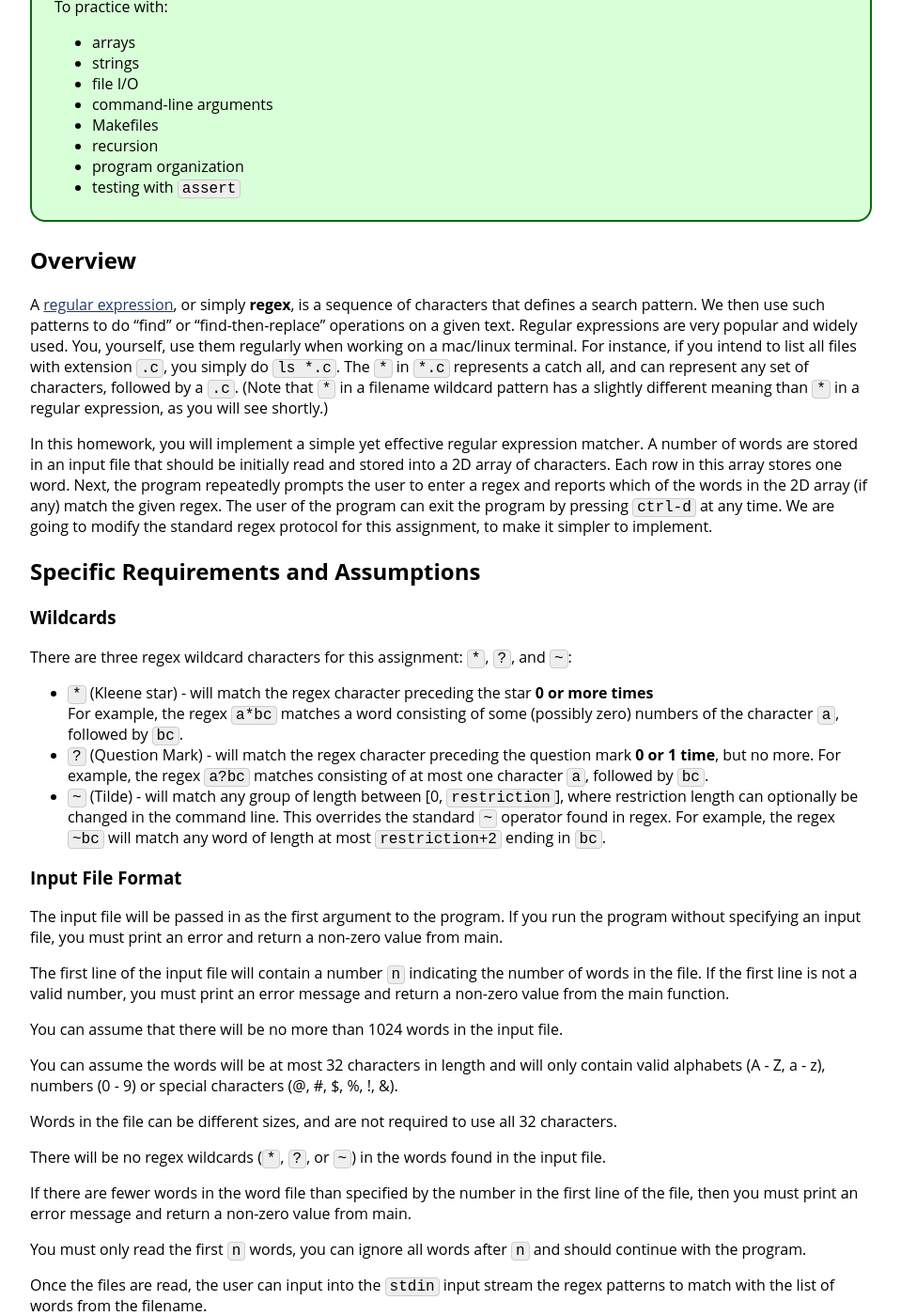
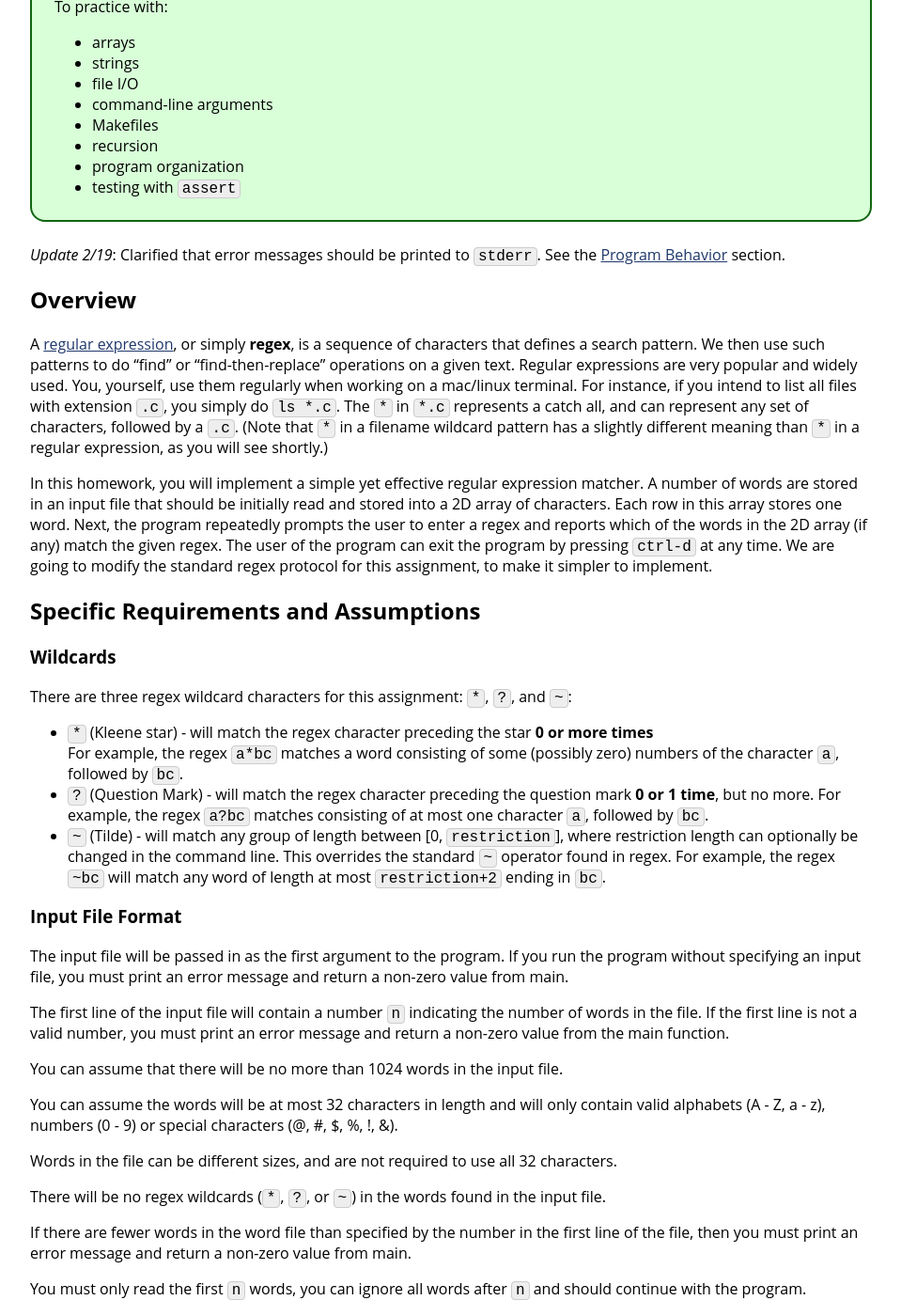
Before and after one commit to vivek-booshan/cs220-sp23, a Jekyll site: the page built from assign/hw3.md, in a window 1280 px wide and 1400 px high, scrolled down 495 px. Shown: the whole window at 94% size, without its empty margins (160-1119 px from the left). Built offline with Jekyll 4.4.1, drawn with Linux system fonts in a browser that asks for light colours; some of the changed text lies outside the part shown.

Commit message:
clarify that error messages should be printed to stderr

```diff
--- a/assign/hw3.md
+++ b/assign/hw3.md
@@ -33,6 +33,9 @@ title: Homework 3
 </ul>
 </div>
 </div>
+
+*Update 2/19*: Clarified that error messages should be printed
+to `stderr`. See the [Program Behavior](#program-behavior) section.
 
 ## Overview
 
@@ -80,7 +83,7 @@ There are three regex wildcard characters for this assignment: `*`, `?`, and `~`
 
 The input file will be passed in as the first argument to the program. If
 you run the program without specifying an input file, you must print an
-error and return a non-zero value from main.
+error message and return a non-zero value from main.
 
 The first line of the input file will contain a number `n` indicating the
 number of words in the file. If the first line is not a valid number,
@@ -135,7 +138,9 @@ the other counted as 1 instance) to match the search word - you must
 explore all possibilities. (Hint: think recursion!)
 
 If a particular regex pattern has no match, then you should output
-`No match found for regex '...'` where `...` contains the regex pattern
+`No match found for regex '...'` where `...` contains the regex pattern.
+Note that this is *not* an error message, so it should be printed
+to `stdout`.
 
 The default `restriction` length for the `~` (tilde) operator is 10,
 however the user can optionally specify a `restriction` length (>= 1)
@@ -144,6 +149,8 @@ specifies an invalid `restriction` length, then the program should
 print an error message and return a non-zero value from main.  (Hint:
 You can use C's `atoi` command in `stdlib.h` or `sscanf` to convert a
 string from the command line into an `int`.)
+
+Error messages should be printed to `stderr`.
 
 ### Other Requirements
 
```
Also changed, not shown: index.md (+2 -0 lines).
